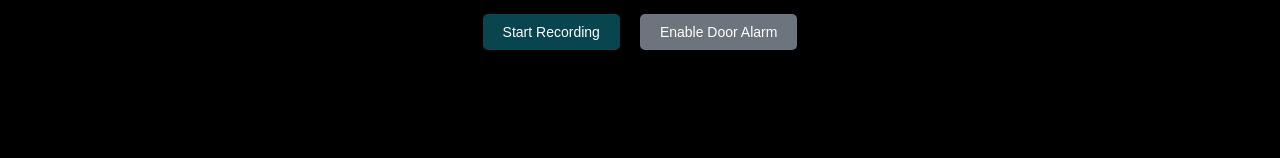
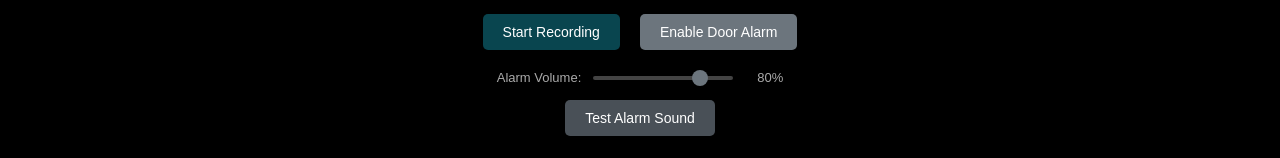
Before and after one commit to chandlerburket/security_camera, a website: page index.html in a window 1280 px wide. Shown: the part 1264-1422 px from the top of the page. Before the commit the page ends 1354 px from the top, so only its background shows below. Drawn offline with nearby package versions, Linux system fonts and the light colour scheme; no server answers.

Commit message:
Initial commit for volume slider and sound test features

```diff
--- a/index.html
+++ b/index.html
@@ -190,6 +190,54 @@
             text-align: center;
             font-weight: bold;
         }
+        .alarm-controls {
+            display: flex;
+            flex-direction: column;
+            align-items: center;
+            gap: 10px;
+            margin-top: 10px;
+        }
+        .volume-control {
+            display: flex;
+            align-items: center;
+            gap: 10px;
+            color: #aaa;
+            font-size: 13px;
+        }
+        .volume-control input[type="range"] {
+            -webkit-appearance: none;
+            appearance: none;
+            width: 140px;
+            height: 4px;
+            border-radius: 2px;
+            background: #444;
+            outline: none;
+            cursor: pointer;
+        }
+        .volume-control input[type="range"]::-webkit-slider-thumb {
+            -webkit-appearance: none;
+            appearance: none;
+            width: 16px;
+            height: 16px;
+            border-radius: 50%;
+            background: #6c757d;
+            cursor: pointer;
+            transition: background 0.2s;
+        }
+        .volume-control input[type="range"]::-webkit-slider-thumb:hover {
+            background: #adb5bd;
+        }
+        .volume-label {
+            min-width: 38px;
+            text-align: right;
+        }
+        .test-alarm-button {
+            background-color: #495057;
+            transition: background-color 0.2s ease;
+        }
+        .test-alarm-button:hover:not(:disabled) {
+            background-color: #343a40;
+        }
         @keyframes flash {
             0%, 100% {
                 background-color: rgba(220, 53, 69, 0.1);
@@ -236,6 +284,16 @@
         <div class="recording-controls">
             <button id="record-toggle-btn" class="record-button" onclick="toggleRecording()">Start Recording</button>
             <button id="alarm-toggle-btn" class="alarm-button" onclick="toggleAlarm()">Enable Door Alarm</button>
+        </div>
+
+        <!-- Alarm Volume & Test -->
+        <div class="alarm-controls">
+            <div class="volume-control">
+                <span>Alarm Volume:</span>
+                <input type="range" id="alarm-volume-slider" min="0" max="100" value="80" oninput="onVolumeSliderInput(this.value)" onchange="setVolume(this.value)">
+                <span class="volume-label" id="alarm-volume-label">80%</span>
+            </div>
+            <button class="test-alarm-button" onclick="testAlarm()">Test Alarm Sound</button>
         </div>
     </div>
 
@@ -681,6 +739,53 @@
             }
         }
 
+        // Load alarm volume on startup
+        fetch('/alarm-volume')
+            .then(res => res.json())
+            .then(data => {
+                const slider = document.getElementById('alarm-volume-slider');
+                const label = document.getElementById('alarm-volume-label');
+                if (slider && data.volume !== undefined) {
+                    slider.value = data.volume;
+                    label.textContent = `${data.volume}%`;
+                }
+            })
+            .catch(() => {});
+
+        function onVolumeSliderInput(value) {
+            document.getElementById('alarm-volume-label').textContent = `${value}%`;
+        }
+
+        let volumeDebounceTimer = null;
+        function setVolume(value) {
+            clearTimeout(volumeDebounceTimer);
+            volumeDebounceTimer = setTimeout(() => {
+                fetch('/set-volume', {
+                    method: 'POST',
+                    headers: { 'Content-Type': 'application/json' },
+                    body: JSON.stringify({ volume: parseInt(value, 10) })
+                }).catch(err => console.error('Volume set error:', err));
+            }, 200);
+        }
+
+        function testAlarm() {
+            const btn = event.currentTarget;
+            btn.disabled = true;
+            btn.textContent = 'Playing...';
+            fetch('/test-alarm', { method: 'POST' })
+                .then(res => res.json())
+                .then(() => {
+                    setTimeout(() => {
+                        btn.disabled = false;
+                        btn.textContent = 'Test Alarm Sound';
+                    }, 2000);
+                })
+                .catch(() => {
+                    btn.disabled = false;
+                    btn.textContent = 'Test Alarm Sound';
+                });
+        }
+
         // Update datetime immediately and then every second
         updateDateTime();
         setInterval(updateDateTime, 1000);
```
Also changed, not shown: server.js (+29 -12 lines).
